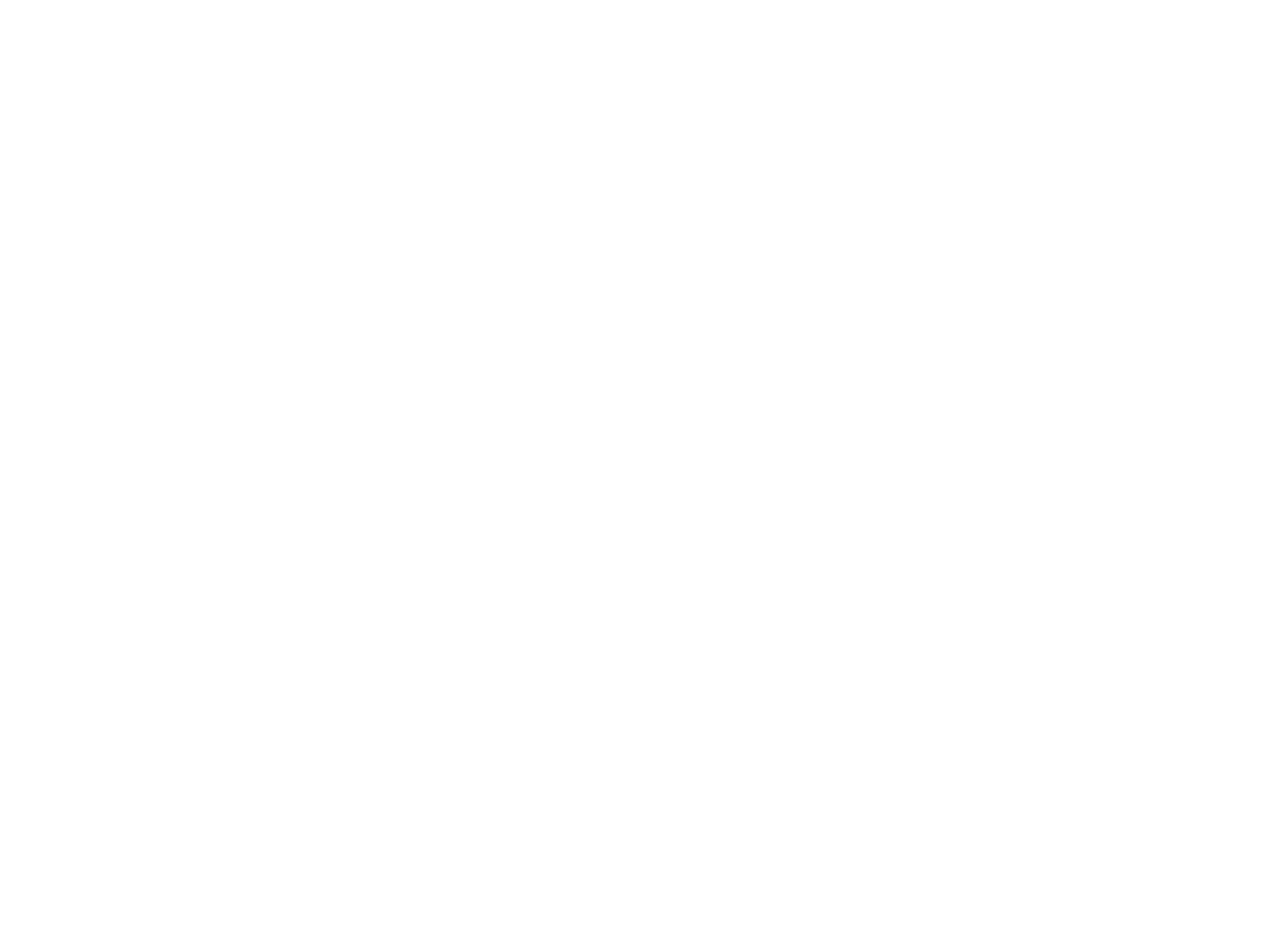
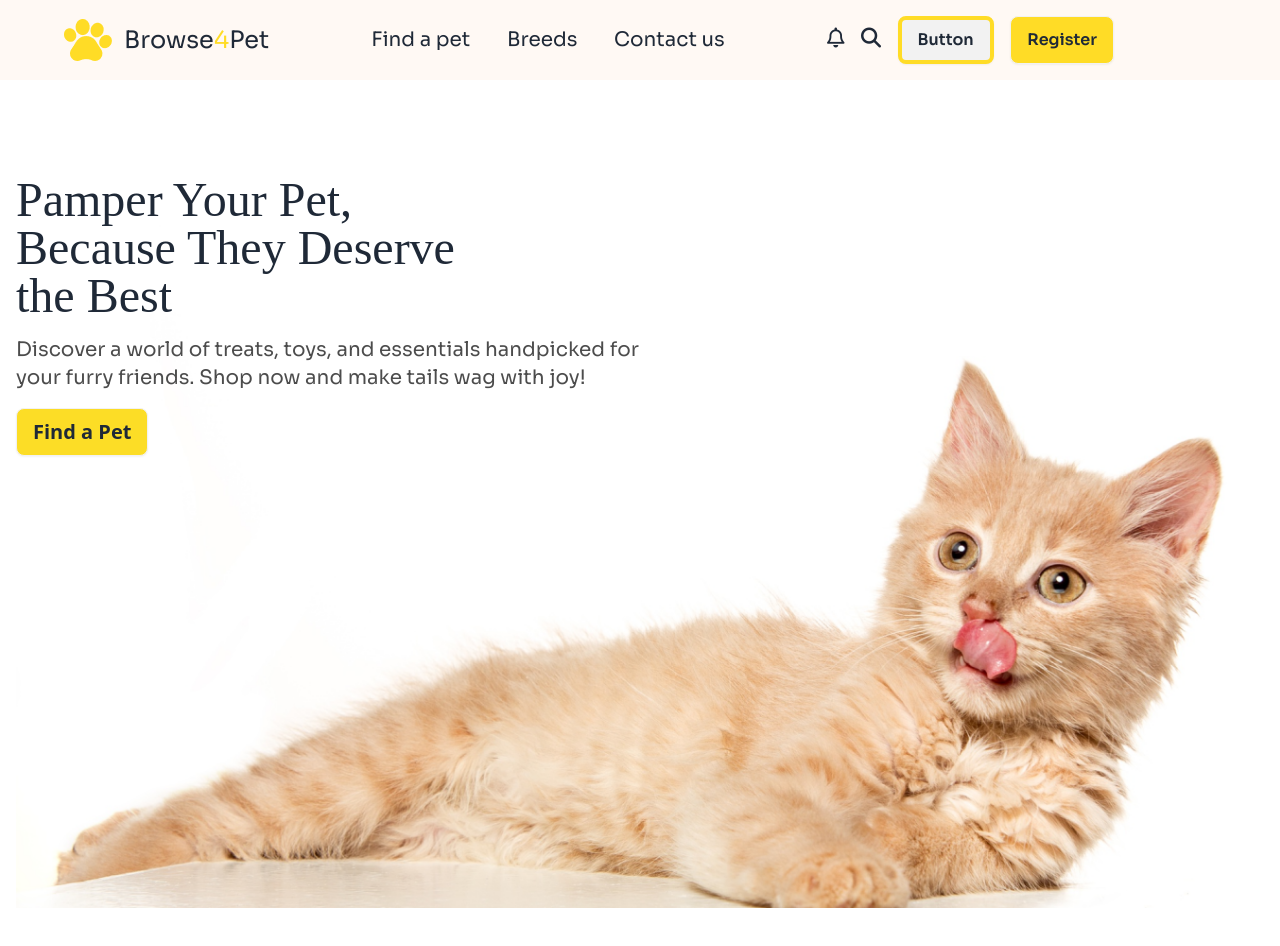
Before and after one commit to Rashed-helloworld/Pet_site, a plain HTML site: page index.html in a window 1280 px wide. Before the commit the page ends 800 px from the top, so only its background shows below. Drawn offline with nearby package versions, Linux system fonts and the light colour scheme; a web font is replaced by a local one.

Commit message:
header section completed

```diff
--- a/index.html
+++ b/index.html
@@ -17,6 +17,17 @@
       href="https://fonts.googleapis.com/css2?family=ADLaM+Display&family=Sora:wght@100..800&display=swap"
       rel="stylesheet"
     />
+    <style>
+      .font-sora {
+        font-family: "Sora", serif;
+        font-optical-sizing: auto;
+        font-style: normal;
+      }
+      .font-adlam {
+        font-family: "ADLaM Display", serif;
+        font-style: normal;
+      }
+    </style>
     <!-- font awesome links -->
     <link
       rel="stylesheet"
@@ -38,6 +49,7 @@
           extend: {
             colors: {
               clifford: "#da373d",
+              "primary-color": "#ffdc26",
             },
           },
         },
@@ -45,6 +57,51 @@
     </script>
   </head>
   <body>
-
+    <!-- Header Section -->
+    <header>
+      <!-- Navbar -->
+      <nav
+        class="font-sora h-16 lg:h-20 px-4 md:px-8 lg:px-16 py-3 md:py-7 mb-24 flex flex-row justify-between items-center bg-[#FFF9F4] text-bold"
+      >
+        <div class="flex flex-row items-center space-x-3 ">
+          <img class="text-5xl" src="images/logo-header.png" alt="Header_Logo" />
+          <h2 class="hidden lg:inline-block lg:text-2xl">Browse<span class="text-[#ffdc26]">4</span>Pet</h2>
+        </div>
+        <div class="hidden lg:inline-block space-x-8 text-xl">
+          <a href="#">Find a pet</a>
+          <a href="#">Breeds</a>
+          <a href="#">Contact us</a>
+        </div>
+        <div class="hidden lg:inline-block text-xl space-x-3">
+          <i class="fa-regular fa-bell"></i>
+          <i class="fa-solid fa-magnifying-glass"></i>
+          <button class="btn text-base border-[#ffdc26] border-4">Button</button>
+          <button class="btn text-base bg-[#ffdc26]">Register</button>
+        </div>
+        <div>
+          <i class="text-2xl lg:hidden fa-solid fa-bars"></i>
+        </div>
+      </nav>
+      <!-- Banner -->
+       <section class="container mx-auto px-4">
+        <div class="space-y-4 w-full md:w-170 flex flex-col z-10 relative bottom-0">
+          <h1 class="font-adlam text-3xl lg:text-5xl">
+            Pamper Your Pet,
+            <br>Because They Deserve
+            <br>the Best
+          </h1>
+          <p class="font-sora text-base lg:text-xl text-wrap text-[rgba(0,0,0,0.7)]">
+            Discover a world of treats, toys, and essentials handpicked for
+            <br class="hidden md:inline-block">your furry friends. Shop now and make tails wag with joy!
+          </p>
+          <div>
+            <button class="btn bg-[#fcdd26] text-base md:text-xl">Find a Pet</button>
+          </div>
+        </div>
+        <div class="z-0">
+          <img class="relative bottom-20 md:bottom-64 w-full z-0" src="images/cat-big.png" alt="Banner_Cat">
+        </div>
+       </section>
+    </header>
   </body>
 </html>
```
Also changed, not shown: images/cat.png (added).
